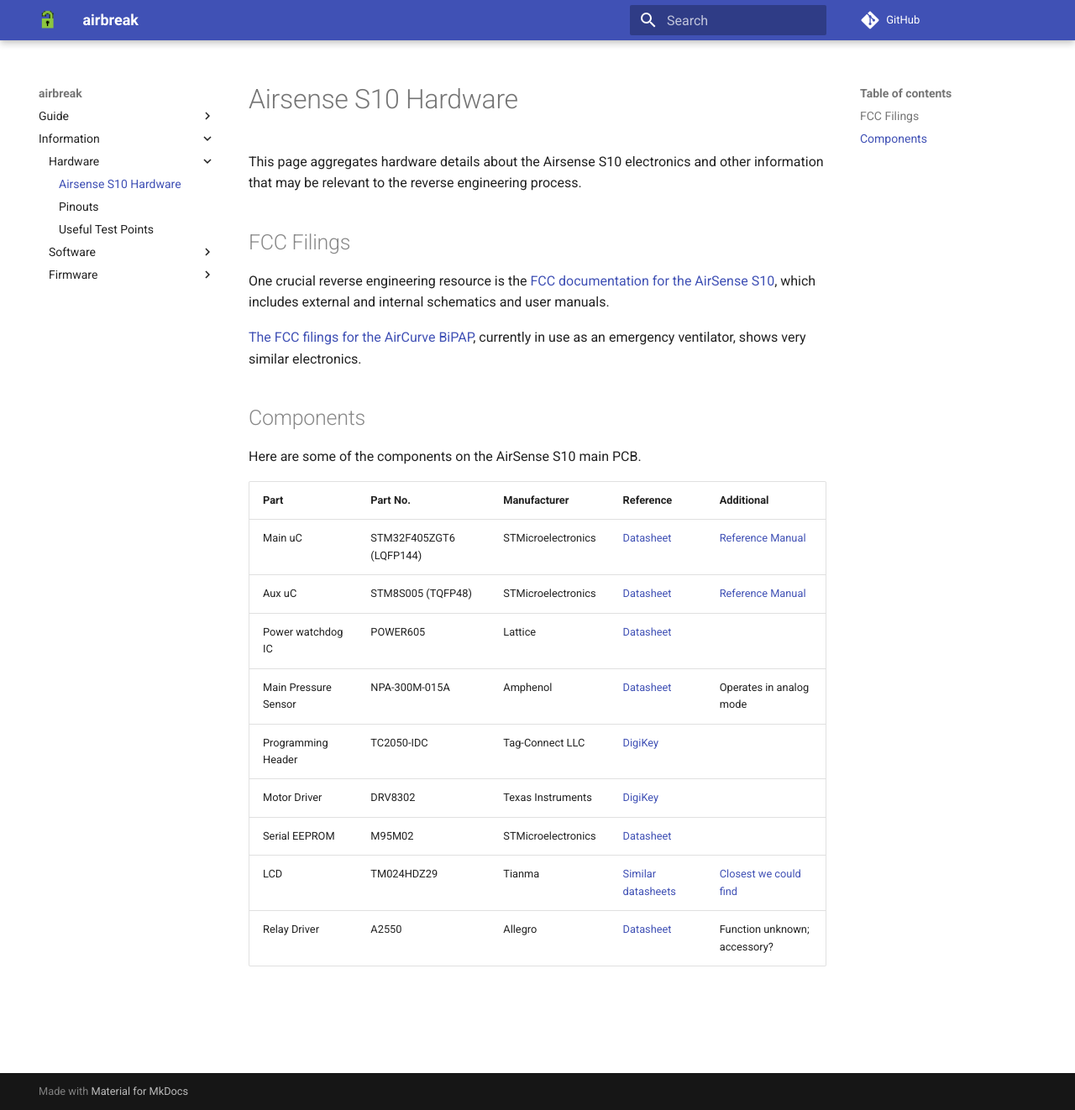
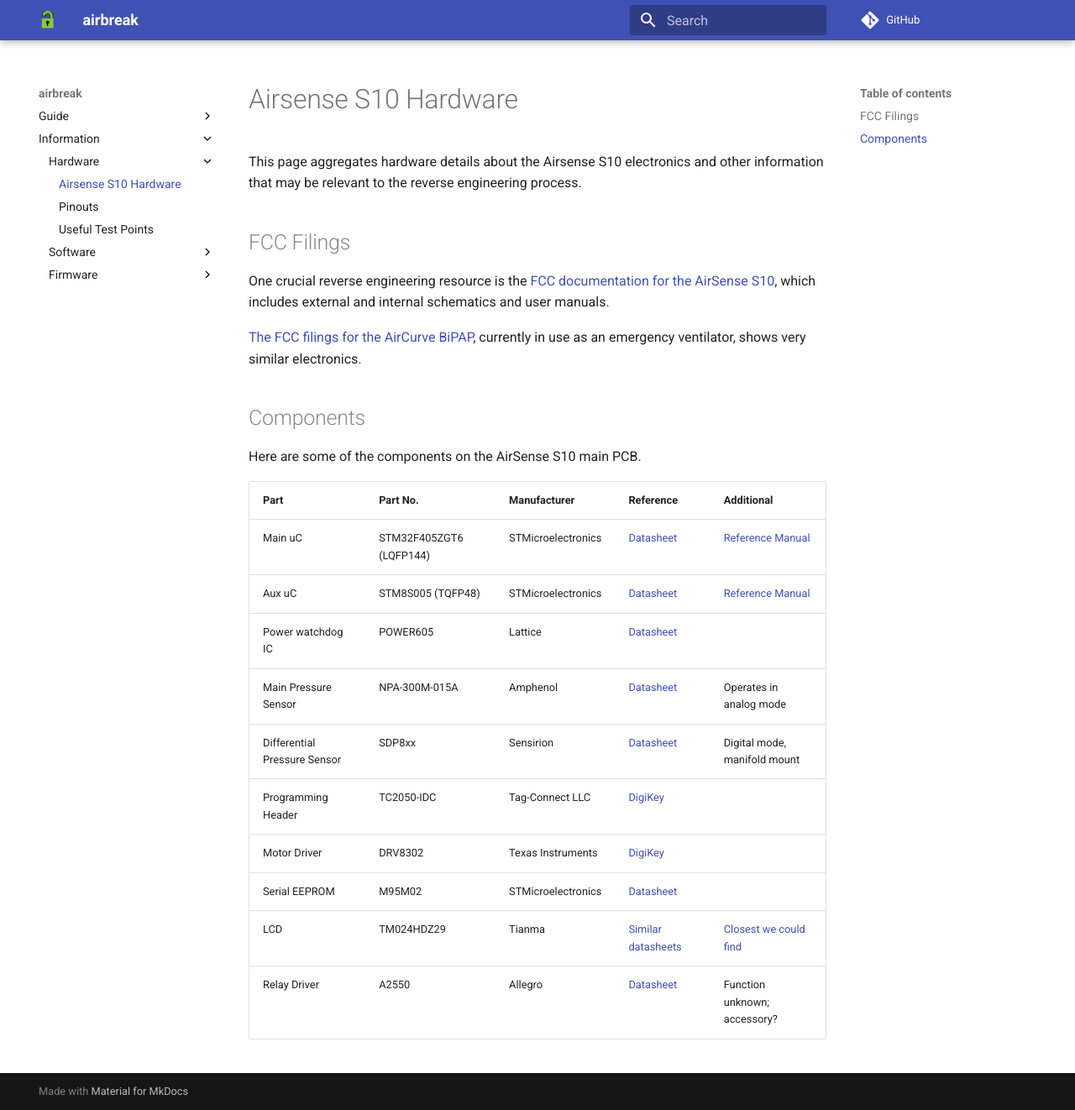
Before and after one commit to osresearch/airbreak, an MkDocs documentation site: the page built from docs/info/hardware.md, in a window 1280 px wide and 1322 px high. Shown: the whole window at 84% size. Built offline with MkDocs 1.6.1 and Material for MkDocs 9.7.7, drawn with Linux system fonts in a browser that asks for light colours; comment, search, counter and statistics services are not loaded.

Commit message:
Added differential pressure sensor to components list

```diff
--- a/docs/info/hardware.md
+++ b/docs/info/hardware.md
@@ -22,6 +22,7 @@
 | Aux uC		| STM8S005 (TQFP48) |  STMicroelectronics | [Datasheet](https://www.st.com/content/ccc/resource/technical/document/datasheet/21/5a/57/8b/f4/49/4a/12/DM00037613.pdf/files/DM00037613.pdf/jcr:content/translations/en.DM00037613.pdf)  | [Reference Manual](https://www.st.com/resource/en/reference_manual/cd00190271-stm8s-series-and-stm8af-series-8bit-microcontrollers-stmicroelectronics.pdf)   |
 | Power watchdog IC	| POWER605  | Lattice | [Datasheet](http://www.latticesemi.com/~/media/LatticeSemi/Documents/DataSheets/ProcessorPM-POWR605DataSheet.pdf)   |
 | Main Pressure Sensor  | NPA-300M-015A | Amphenol | [Datasheet](https://amphenol-sensors.com/en/component/edocman/212-novasensor-npa-surface-mount-pressure-sensors-datasheet/download?Itemid=8429) | Operates in analog mode |
+| Differential Pressure Sensor | SDP8xx | Sensirion | [Datasheet](https://www.sensirion.com/en/about-us/company/technology/cmosens-technology-for-gas-flow/) | Digital mode, manifold mount |
 | Programming Header	| TC2050-IDC | Tag-Connect LLC | [DigiKey](https://www.digikey.com/product-detail/en/tag-connect-llc/TC2050-IDC/TC2050-IDC-ND/2605366) |
 | Motor Driver | DRV8302 | Texas Instruments | [DigiKey](https://www.digikey.com/product-detail/en/tag-connect-llc/TC2050-IDC/TC2050-IDC-ND/2605366) |
 | Serial EEPROM | M95M02 | STMicroelectronics | [Datasheet](https://www.st.com/resource/en/datasheet/m95m02-dr.pdf) |
```
